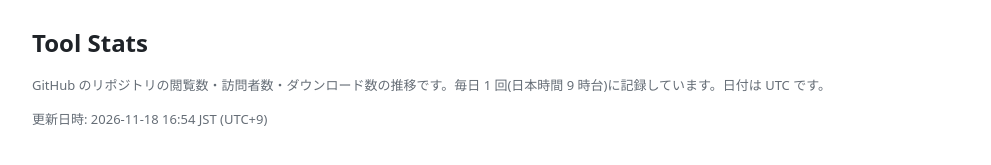
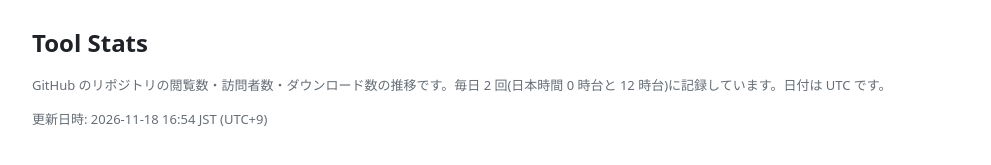
Before and after one commit to KMOdan5/repo-stats, a plain HTML site: page index.html in a window 1280 px wide. Shown: the top 165 px of the page, without its empty margins (144-1135 px from the left). Drawn offline with nearby package versions, Linux system fonts and the light colour scheme.

Commit message:
訪問数を前の日の分まで当日中に取れるよう、記録を 1 日 2 回にする
GitHub の訪問数は、前の日の数が API に出るまで半日ほどかかる(UTC 7:54 にはまだ出ておらず、
20:17 には出ていた)。UTC 0:37 の 1 回だけでは、その前の日の分までしか取れず、グラフの訪問数が
ダウンロード数より 2 日遅れていた。UTC 3:37 と 15:37 の 2 回にして、前の日の数を当日中に拾う。
ページと README の記録の時刻の説明も合わせる。

Co-Authored-By: Claude Opus 5.5 <noreply@anthropic.com>

```diff
--- a/index.html
+++ b/index.html
@@ -56,7 +56,7 @@
 <body>
 <main>
   <h1>Tool Stats</h1>
-  <p class="muted">GitHub のリポジトリの閲覧数・訪問者数・ダウンロード数の推移です。毎日 1 回(日本時間 9 時台)に記録しています。日付は UTC です。</p>
+  <p class="muted">GitHub のリポジトリの閲覧数・訪問者数・ダウンロード数の推移です。毎日 2 回(日本時間 0 時台と 12 時台)に記録しています。日付は UTC です。</p>
   <p class="muted" id="updated"></p>
   <p id="error"></p>
   <div id="repos"></div>
```
Also changed, not shown: 2 other files.
